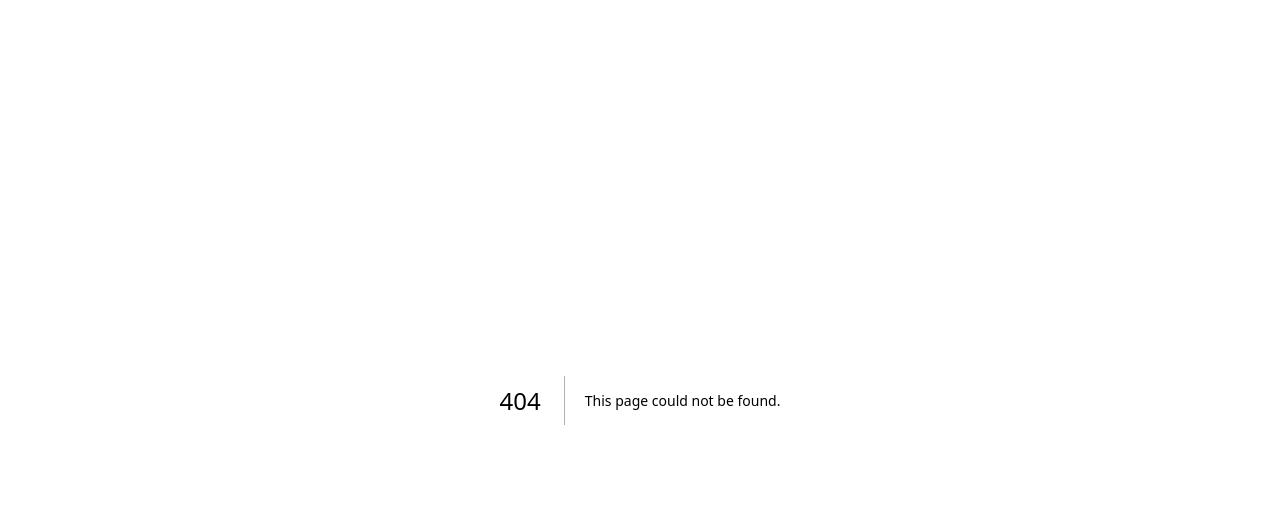
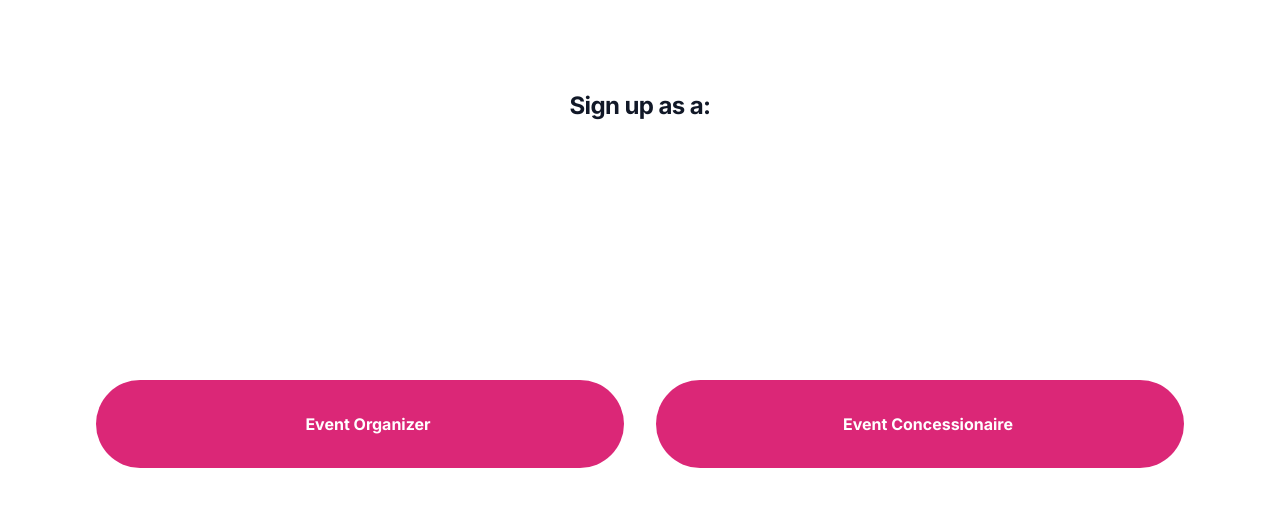
Before and after one commit to avsanguenza/sp-ecors-2024, a Next.js app: page /signUpPrompt in a window 1280 px wide. Before the commit this address had no page. Shown: the top 506 px of the page. Built offline with nearby package versions, Linux system fonts and the light colour scheme.

Commit message:
signUpPrompt

```diff
--- /dev/null
+++ b/src/app/signUpPrompt/page.tsx
@@ -0,0 +1,33 @@
+//ask join as a what
+
+
+//join as an event organizer/concessionaire
+
+//i'm an event organize hiring people for my event
+//im a concessionaire looking for events to partner with
+//change href links to function calls,
+
+function Page(){
+   return(
+        <div className="flex min-h-full flex-1 flex-col justify-center px-6 py-12 lg:px-8">
+             <h2 className="mt-10 text-center text-2xl font-bold leading-9 tracking-tight text-gray-900">Sign up as a:</h2>
+                <div className = "grid grid-cols-2 gap-8  pt-64 p-16">
+
+
+                <a href="/signup" className="rounded-full py-3 px-6 inline font-bold text-white text-center bg-pink-600 pt-8 pl-8 pr-4 pb-8 hover:bg-pink-700">Event Organizer</a>
+                <div className="rounded-full py-3 px-6 inline font-bold text-white text-center bg-pink-600 pt-8 pl-8 pr-4 pb-8 hover:bg-pink-700"> Event Concessionaire</div>
+
+                </div>
+        </div>
+   )
+    }
+    export default Page;
+
+
+function concessionaireSign(){
+return("hi");
+}
+
+function organizerSign(){
+    return("hi");
+}
```
